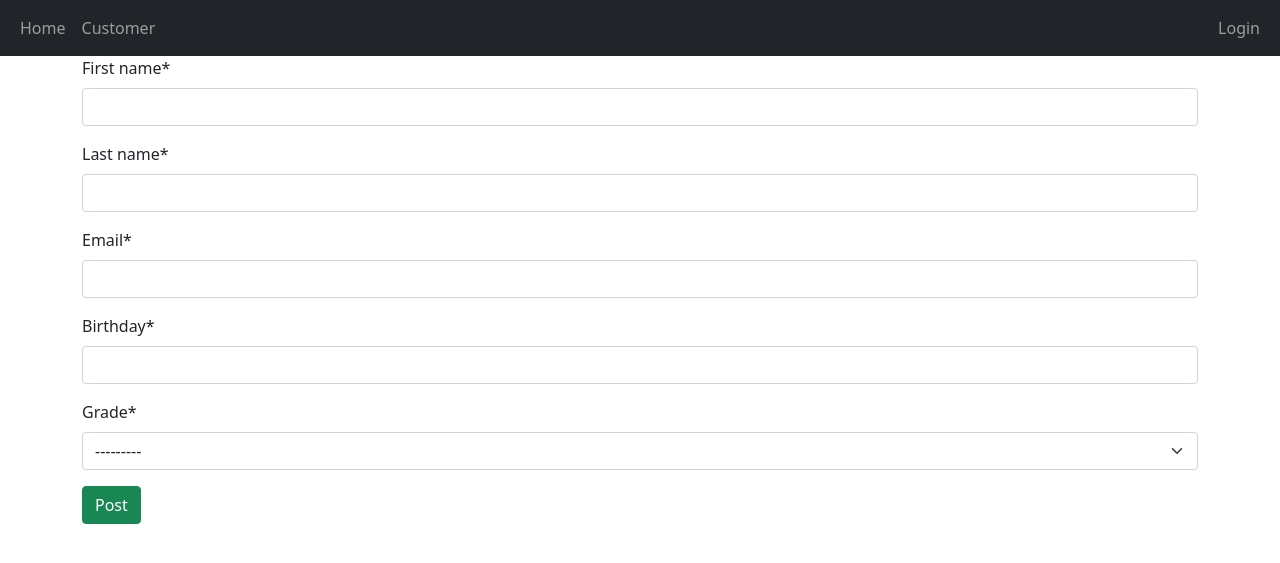
After one commit to RanaAlhuniess/pyCrudSample, a Django app: page /create-customer in a window 1280 px wide. The commit adds this page. Shown: the top 563 px of the page. Run offline with Django 4.2, Linux system fonts and the light colour scheme; some libraries are stand-ins or nearby versions.

Commit message:
add create customer functionality & refactoring

```diff
--- /dev/null
+++ b/main/forms.py
@@ -0,0 +1,9 @@
+from django import forms
+from .models import Customer
+
+class CustomerForm(forms.ModelForm):
+    # grade2 = forms.ModelChoiceField(CustomerGrade.objects.all().values_list('id', 'country'),
+    #  widget=forms.Select(attrs={'class': 'form-control'}))
+    class Meta:
+        model = Customer
+        fields = ["first_name", "last_name", "email","birthday","grade"]
--- a/main/models.py
+++ b/main/models.py
@@ -2,19 +2,19 @@ from django.db import models
 from django.contrib.auth.models import User
 from .dto import CustomerDTO
 
+class Customer(models.Model):
+    class CustomerGrade(models.TextChoices):
+        UNITEDSTATES = 'US','United States'
+        FRANCE = 'FR','France'
+        DENMARK = 'DE','Denmark'
 
-class CustomerGrade(models.Model):
-    country = models.CharField(max_length=200)
-
-
-class Customer(models.Model):
     creator = models.ForeignKey(User, on_delete=models.CASCADE)
-    grade = models.ForeignKey(CustomerGrade, on_delete=models.CASCADE)
+    grade = models.CharField(max_length=2,choices=CustomerGrade.choices, null=True)
     email = models.EmailField(unique=True, blank=False, null=False)
     first_name = models.CharField(max_length=200)
     last_name = models.CharField(max_length=200)
-    nationality = models.CharField(max_length=200)
-    birthday = models.DateField(auto_now_add=True)
+    nationality = models.CharField(max_length=200, null=True)
+    birthday = models.DateTimeField()
     is_deleted = models.BooleanField(default=False)
     created_at = models.DateTimeField(auto_now_add=True)
     updated_at = models.DateTimeField(auto_now=True)
@@ -23,3 +23,12 @@ class Customer(models.Model):
     def to_dto(self):
         return CustomerDTO(self.id, self.email, self.first_name, self.last_name,
                            self.nationality, self.birthday, self.creator, self.grade)
+    def get_choice(all_choices,search):
+            for choice in all_choices:
+                print(choice[0])
+                if choice[0] == search:
+                    return choice[1]
+            return None
+
+    def getGradeKey(self, value):
+        return dict((v,k) for k,v in self.CustomerGrade.choices).get(value)
--- a/main/tables.py
+++ b/main/tables.py
@@ -14,4 +14,4 @@ class PersonTable(tables.Table):
         model = Customer
         template_name = "django_tables2/bootstrap.html"
         fields = ("first_name", "last_name", "email",
-                  "creator", "grade.country", "is_deleted", )
+                  "creator", "grade", "is_deleted", )
--- a/main/templates/layouts/base.html
+++ b/main/templates/layouts/base.html
@@ -10,6 +10,7 @@
       integrity="sha384-1BmE4kWBq78iYhFldvKuhfTAU6auU8tT94WrHftjDbrCEXSU1oBoqyl2QvZ6jIW3"
       crossorigin="anonymous"
     />
+
     <title>{% block title %}My Site{% endblock %}</title>
   </head>
   <body>
@@ -22,9 +23,6 @@
             </li>
             <li class="nav-item">
               <a class="nav-link" href="/create-customer">Customer</a>
-            </li>
-            <li class="nav-item">
-                <a class="nav-link" href="/sync-customer">Sync Customer</a>
             </li>
           </ul>
         </div>
--- /dev/null
+++ b/main/templates/main/create_customer.html
@@ -0,0 +1,8 @@
+{% extends 'layouts/base.html' %} {% block title %}Create a Customer{% endblock %}
+{% load crispy_forms_tags %}
+{% block content %}
+<form method="post">
+  {% csrf_token %} {{form|crispy}}
+  <button type="submit" class="btn btn-success">Post</button>
+</form>
+{% endblock %}
--- a/main/templates/main/home.html
+++ b/main/templates/main/home.html
@@ -1,13 +1,13 @@
-
 {% extends 'layouts/base.html' %} {% block title %}Home Page{% endblock %}
 {% load render_table from django_tables2 %}
 {% block content %}
-<p> home page</p>
 <form method="get">
     <button type="submit" class="btn btn-warning" name="sync_customer" value="true">
         Sync Customer
     </button>
 </form>
+<a class="btn btn-sm btn-info" href="/create-customer">Create Customer</a>
+
 {% render_table table %}
 
 {% endblock %}
--- a/main/urls.py
+++ b/main/urls.py
@@ -1,6 +1,7 @@
 from django.urls import path
-from .views import CustomerListView
+from .views import CustomerListView, CustomerView
 urlpatterns = [
     path('', CustomerListView.as_view(), name='home'),
     path('home', CustomerListView.as_view()),
+    path('create-customer', CustomerView.as_view(), name='create_customer'),
 ]
--- a/main/views.py
+++ b/main/views.py
@@ -1,9 +1,10 @@
-from django.shortcuts import render
+from django.shortcuts import render, redirect
 from django.views.generic import View
 from django_tables2 import SingleTableView, LazyPaginator
 from .tables import PersonTable
 from .models import Customer
 from .CustomerService import CustomerService
+from .forms import CustomerForm
 
 
 def home(request):
@@ -15,7 +16,18 @@ def home(request):
 
 class CustomerView(View):
     model = Customer
-    template_code = '<div></div>'
+    customerService = CustomerService()
+    def get(self, request, *args, **kwargs):
+        form = CustomerForm()
+        return render(request, 'main/create_customer.html', {"form": form})
+
+    def post(self, request, *args, **kwargs):
+        form = CustomerForm(request.POST)
+        if form.is_valid():
+            customer = form.save(commit=False)
+            self.customerService.create(customer)
+            return redirect("/home")
+        return render(request, 'main/create_customer.html', {"form": form})
 
 
 class CustomerListView(SingleTableView):
@@ -23,6 +35,7 @@ class CustomerListView(SingleTableView):
     table_class = PersonTable
     template_name = 'main/home.html'
     paginator_class = LazyPaginator
+    customerService = CustomerService()
 
     def get_context_data(self, **kwargs):
         queryset = kwargs.pop('object_list', None)
@@ -32,10 +45,19 @@ class CustomerListView(SingleTableView):
 
     def post(self, request, *args, **kwargs):
         customer_id = request.POST.get("customer-id")
-        #TODO use service
         if customer_id:
-            customer = Customer.objects.filter(id=customer_id).first()
-            if customer:
-                customer.delete()
+            try:
+                self.customerService.delete(customer_id)
+            except Exception as err:
+                return redirect("/home")
         context = self.get_context_data(**kwargs)
         return render(request, self.template_name, context)
+
+    def get(self, request, *args, **kwargs):
+        if (request.GET.get('sync_customer')):
+            try:
+                self.customerService.sync_customer()
+            except Exception as err:
+                return redirect("/home")
+        context = self.get_context_data(**kwargs)
+        return render(request, self.template_name, context)
```
Also changed, not shown: main/CustomerService.py (+18 -22 lines), main/repo.py (+17 -11 lines), db.sqlite3, main/migrations/0002_customer_nationality_alter_customer_birthday_and_more.py (added), main/migrations/0003_alter_customer_birthday.py (added).
